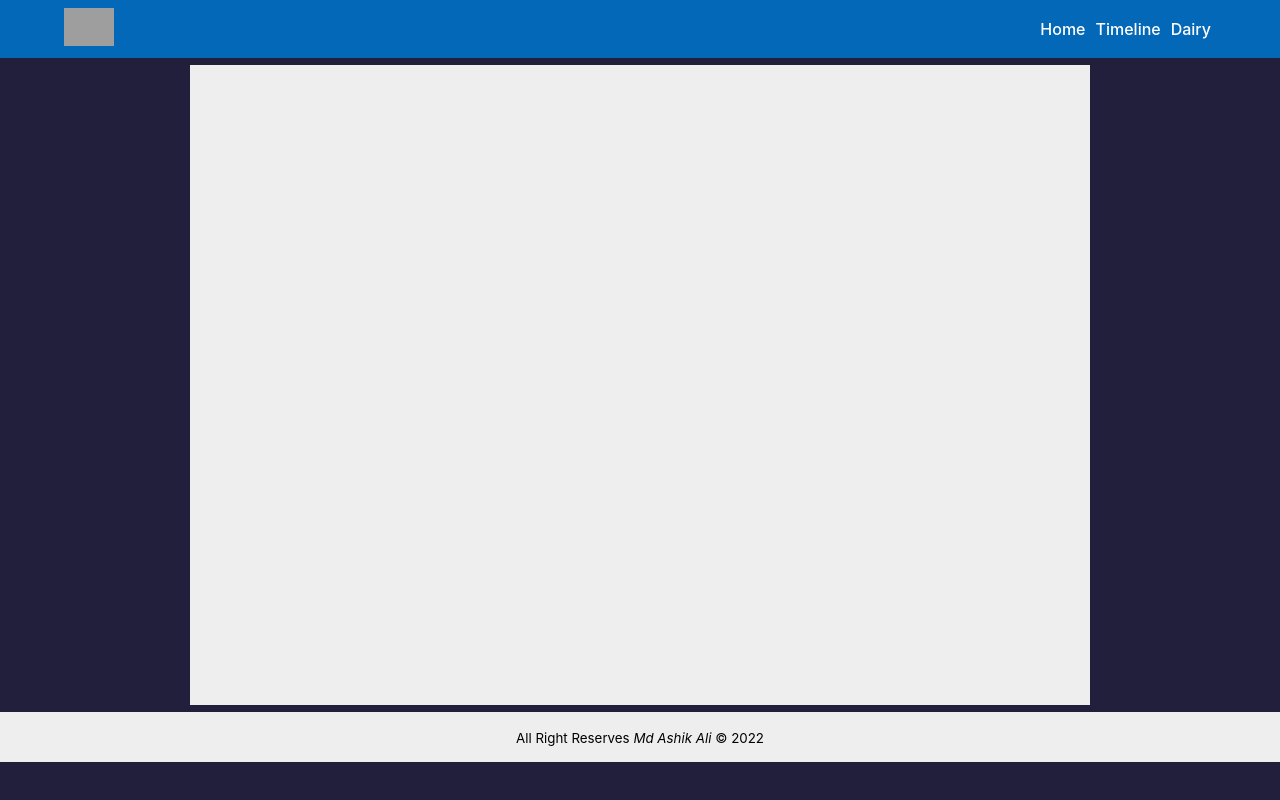
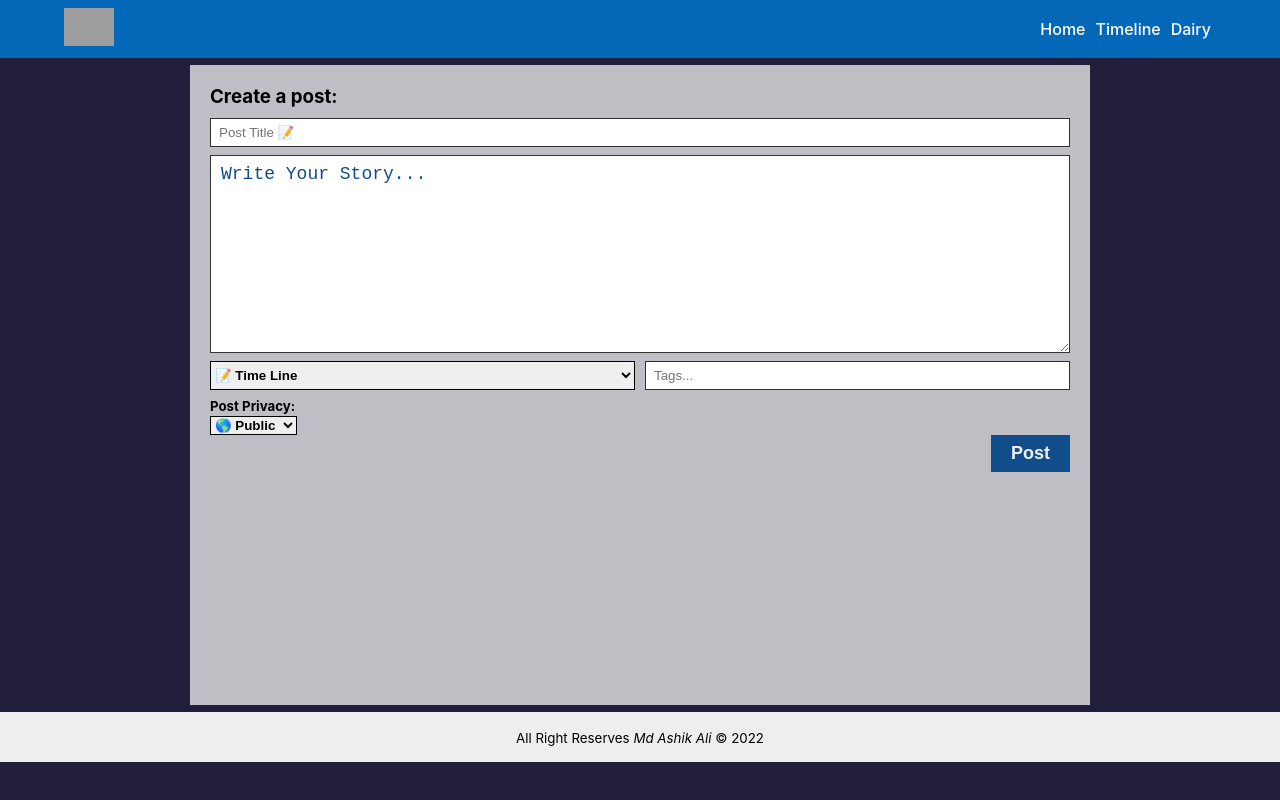
Before and after one commit to ashik-ashik/time-line, a React (Create React App) app: page / in a window 1280 px wide. Built offline with nearby package versions, Linux system fonts and the light colour scheme; no server answers; grey boxes are pictures that could not be loaded.

Commit message:
add post form

```diff
--- a/package.json
+++ b/package.json
@@ -6,6 +6,7 @@
     "@testing-library/jest-dom": "^5.16.5",
     "@testing-library/react": "^13.4.0",
     "@testing-library/user-event": "^13.5.0",
+    "bootstrap-icons": "^1.9.1",
     "firebase": "^9.9.4",
     "react": "^18.2.0",
     "react-dom": "^18.2.0",
--- a/src/Components/Home/Home.js
+++ b/src/Components/Home/Home.js
@@ -1,6 +1,7 @@
 import React from 'react';
 import "../../Styles/Layouts/Layouts.scss";
 import useData from '../../hooks/useData/UseData';
+import Post from './Post/Post';
 
 const Home = () => {
   const data = useData();
@@ -8,7 +9,7 @@ const Home = () => {
     <>
       <article>
         <section className="container">
-
+          <Post />
         </section>
       </article>
     </>
--- /dev/null
+++ b/src/Components/Home/Post/Post.js
@@ -0,0 +1,41 @@
+import React from 'react';
+import '../../../Styles/Post/Post.scss';
+import { useForm } from "react-hook-form";
+
+const Post = () => {
+  const { register, handleSubmit } = useForm();
+  const postNow = data => {
+    data.postDate = new Date().toLocaleDateString();
+    console.log(data)
+  };
+  return (
+    <>
+      <div className="post-form" id='post-form'>
+        <h3>Create a post:</h3>
+        <form onSubmit={handleSubmit(postNow)}>
+          <input {...register('postTitle')} className='post-title' type="text" name="postTitle" placeholder="Post Title &#128221;" />
+          <textarea {...register('postContent', {required: true})} className="post-content" name="postContent" cols="30" rows="10" placeholder='Write Your Story...'></textarea>
+          <div className="form-grid">
+            <select name="postType" {...register("postType")}>
+              <option value="timeline">&#128221; Time Line</option>
+              <option value="Dairy">&#128215; Dairy</option>
+            </select>
+            <input type="text" name="postTag" placeholder="Tags..." />
+          </div>
+          <div className="privacy">
+            <h5>Post Privacy:</h5>
+            <select name="postPrivacy" {...register("postPrivacy")}>
+              <option value="public">&#127758; Public</option>
+              <option value="private">&#128274; Private</option>
+            </select>
+          </div>
+          <div className="post-btn">
+            <button type="submit">Post</button>
+          </div>
+        </form>
+      </div>
+    </>
+  );
+};
+
+export default Post;
--- a/src/Styles/Layouts/Layouts.scss
+++ b/src/Styles/Layouts/Layouts.scss
@@ -2,7 +2,7 @@
   max-width: 900px;
   width: 100%;
   margin: 0 auto;
-  background: #eee;
+  background: #eeeeeec4;
   padding: 10px;
   min-height: 80vh;
 }
--- /dev/null
+++ b/src/Styles/Post/Post.scss
@@ -0,0 +1,63 @@
+#post-form{
+  padding: 10px;
+
+  h3{
+    margin-bottom: 10px;
+
+  }
+  form{
+    input{
+      outline: none;
+      border: 1px solid #303030;
+      padding: 6px 8px;
+    }
+    select{
+      outline: none;
+      border: 1px solid #000;
+      font-weight: 600;
+    }
+    input.post-title{
+      width: 100%;
+      display: block;
+      margin-bottom: 8px;
+    }
+    .post-content{
+      display: block;
+      width: 100%;
+      outline: none;
+      border: 1px solid #333;
+      padding: 8px 10px;
+      font-size: 16px;
+    }
+    .post-content::placeholder{
+      font-size: 18px;
+      color: #114c8b;
+    }
+    .form-grid{
+      display: grid;
+      grid-template-columns: 1fr 1fr;
+      grid-gap: 10px;
+      margin: 8px 0;
+    }
+    .post-btn{
+      display: flex;
+      justify-content: flex-end;
+
+      button{
+        outline: none;
+        border: none;
+        padding: 8px 20px;
+        font-size: 18px;
+        font-weight: 600;
+        cursor: pointer;
+        background-color: #114c8b;
+        transition: all 300ms;
+        color: #eee;
+      }
+      button:hover{
+        background-color: #0b2b4e;
+        color: #fff;
+      }
+    }
+  }
+}
```
Also changed, not shown: 1 other file (tests, documents, lock files or other folders).
